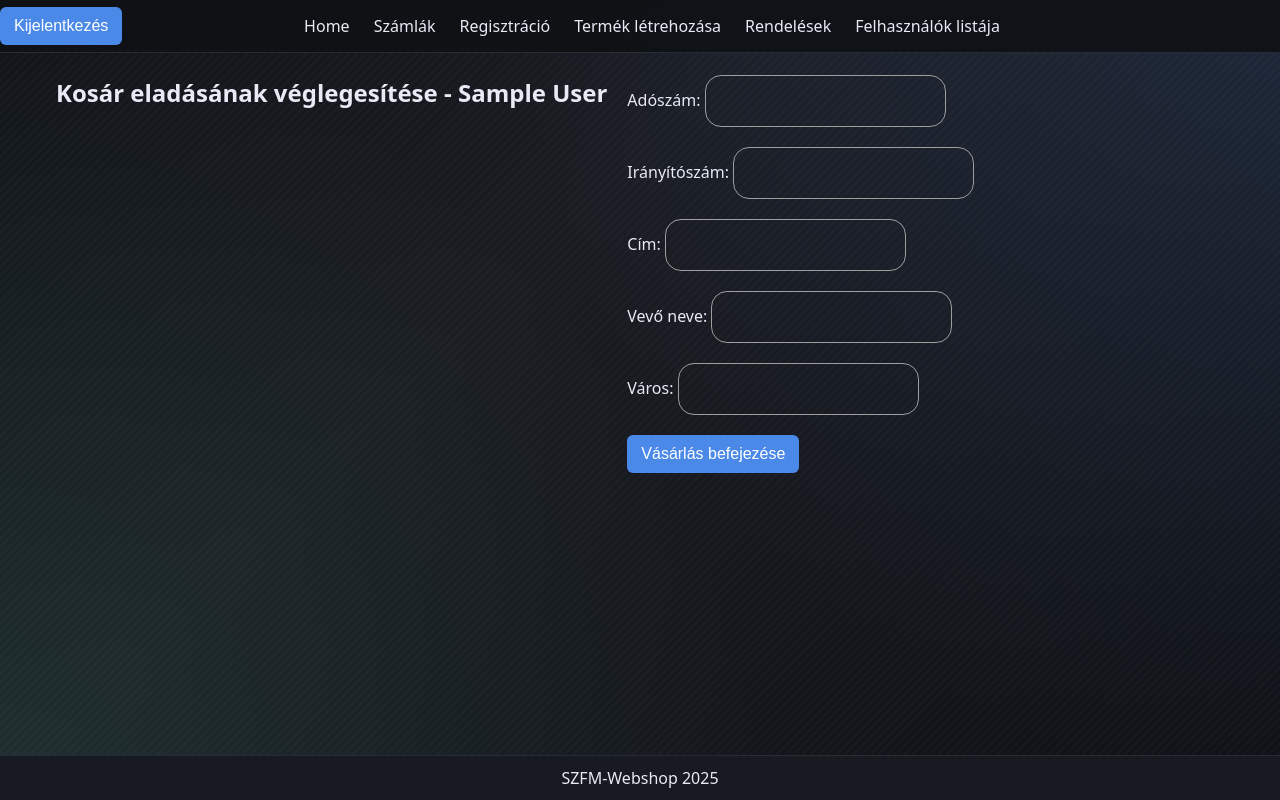
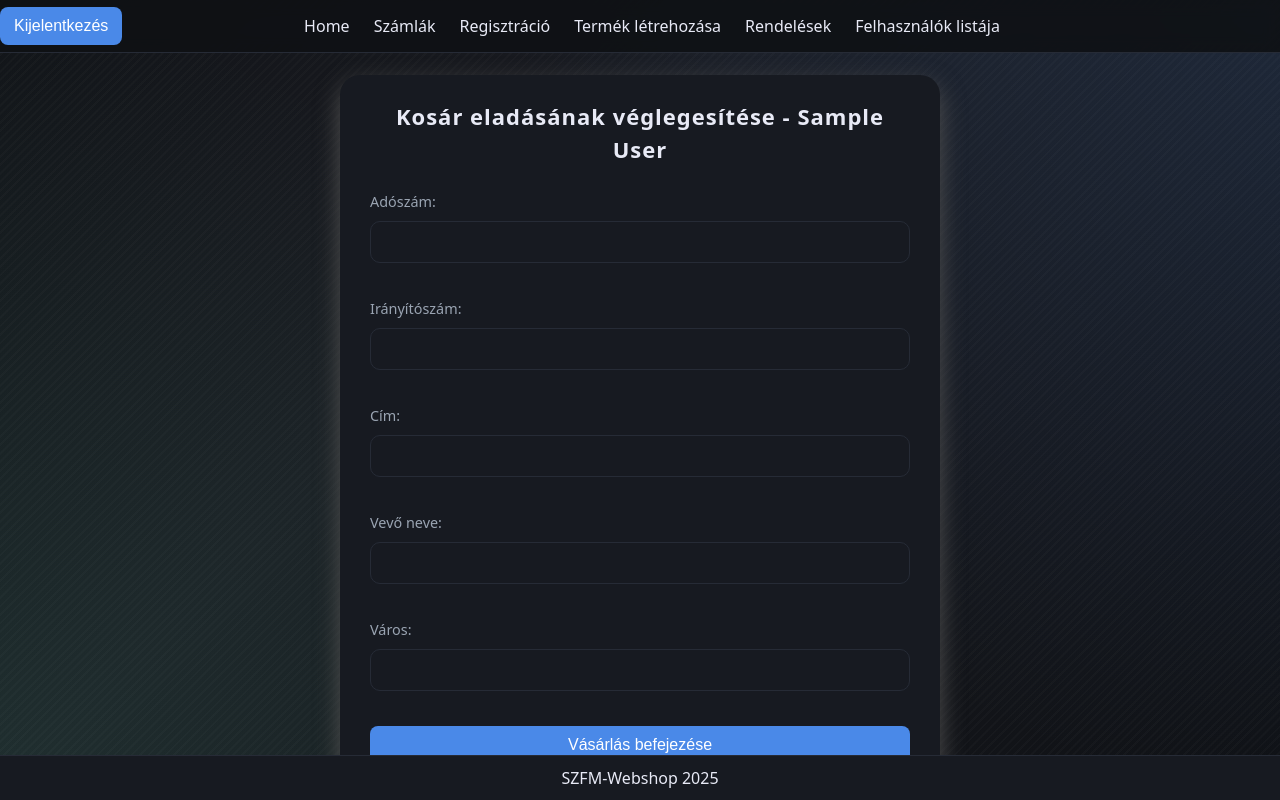
Before and after one commit to mzsl03/webshop, a Django app: page /checkout/ in a window 1280 px wide. Run offline with Django 5.2, Linux system fonts and the light colour scheme; a user stored in the database is signed in; tables that the repository leaves empty hold one stand-in row (values such as "Sample post").

Commit message:
style: added styling for checkout page

```diff
--- /dev/null
+++ b/core_webshop/phoneshop/static/css/checkout.css
@@ -0,0 +1,103 @@
+.cart-finalize-div {
+    margin: auto;
+    border-radius: 20px;
+    background-color: var(--panel);
+    padding: 25px 30px;
+    min-width: 450px;
+    max-width: 600px;
+    width: 90%;
+    box-shadow: 0 10px 25px #515151;
+    transition: box-shadow 0.5s ease;
+}
+
+.cart-finalize-div:hover {
+    box-shadow: 0 0 4px 10px #5B9CFF33;
+}
+
+
+.cart-finalize-title-card {
+    text-align: center;
+    font-size: 22px;
+    font-weight: bold;
+    margin-bottom: 25px;
+    color: var(--text);
+    letter-spacing: 1px;
+}
+
+form {
+    display: flex;
+    flex-direction: column;
+    gap: 15px;
+}
+
+form p {
+    display: flex;
+    flex-direction: column;
+    gap: 8px;
+    text-align: left;
+    margin: 0;
+}
+
+form label {
+    font-size: 0.9rem;
+    color: var(--muted);
+}
+
+form input,
+form select {
+    border: 1.5px solid var(--border);
+    border-radius: 10px;
+    background: none;
+    padding: 0.7rem;
+    font-size: 1rem;
+    color: var(--text);
+    outline: none;
+    transition: border 0.3s ease, box-shadow 0.3s ease;
+}
+
+form input:focus,
+form select:focus {
+    border-color: var(--brand);
+    box-shadow: 0 0 8px rgba(91, 156, 255, 0.4);
+}
+
+.btn {
+    background: #4a89e8;
+    color: white;
+    padding: 10px 14px;
+    border: none;
+    border-radius: 8px;
+    cursor: pointer;
+    transition: background 0.3s ease, transform 0.1s ease;
+    font-size: 1rem;
+    width: 100%;
+}
+
+.btn:hover {
+    background: var(--brand);
+}
+
+.btn-success {
+    background: #4a89e8;
+}
+
+.btn-success:hover {
+    background: var(--brand);
+}
+
+.error {
+    color: var(--danger);
+    font-size: 0.85rem;
+    text-align: center;
+    margin-top: -8px;
+}
+
+@media (max-width: 768px) {
+    .cart-finalize-div {
+        min-width: 90%;
+        padding: 15px 20px;
+    }
+    .cart-finalize-title {
+        font-size: 18px;
+    }
+}
--- a/core_webshop/phoneshop/templates/checkout.html
+++ b/core_webshop/phoneshop/templates/checkout.html
@@ -1,10 +1,18 @@
 {% extends 'layout.html' %}
+{% load static %}
+
+{% block extra_css %}
+    <link rel="stylesheet" href="{% static 'css/checkout.css' %}">
+{% endblock %}
 
 {% block main %}
-    <h2>Kosár eladásának véglegesítése - {{ worker.first_name }} {{ worker.last_name }}</h2>
-    <form method="POST">
-        {% csrf_token %}
-        {{ form.as_p }}
-        <button type="submit" class="btn btn-success">Vásárlás befejezése</button>
-    </form>
+    <div class="cart-finalize-div">
+        <h2 class="cart-finalize-title-card">Kosár eladásának véglegesítése
+            - {{ worker.first_name }} {{ worker.last_name }}</h2>
+        <form method="POST">
+            {% csrf_token %}
+            {{ form.as_p }}
+            <button type="submit" class="btn btn-success">Vásárlás befejezése</button>
+        </form>
+    </div>
 {% endblock %}
```
